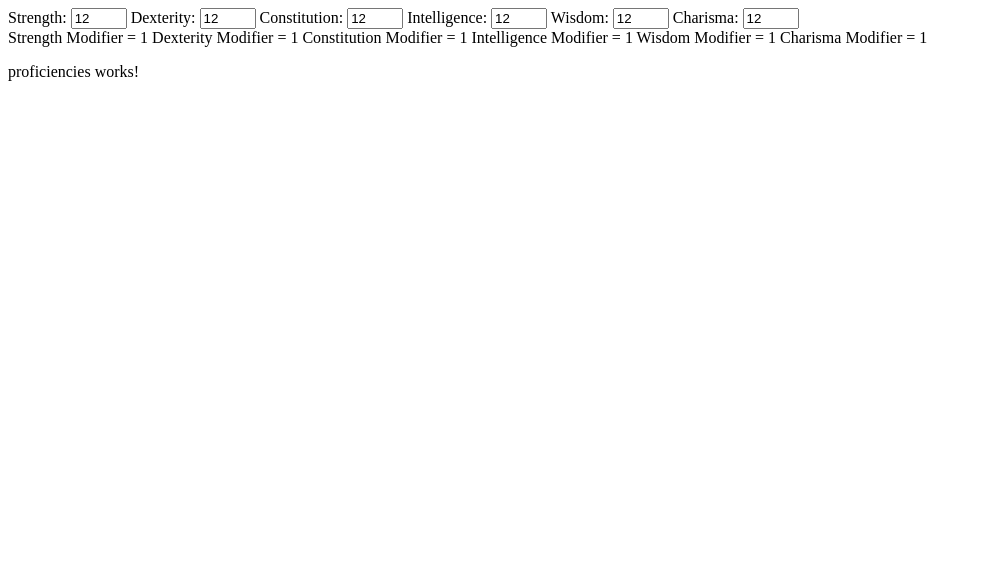
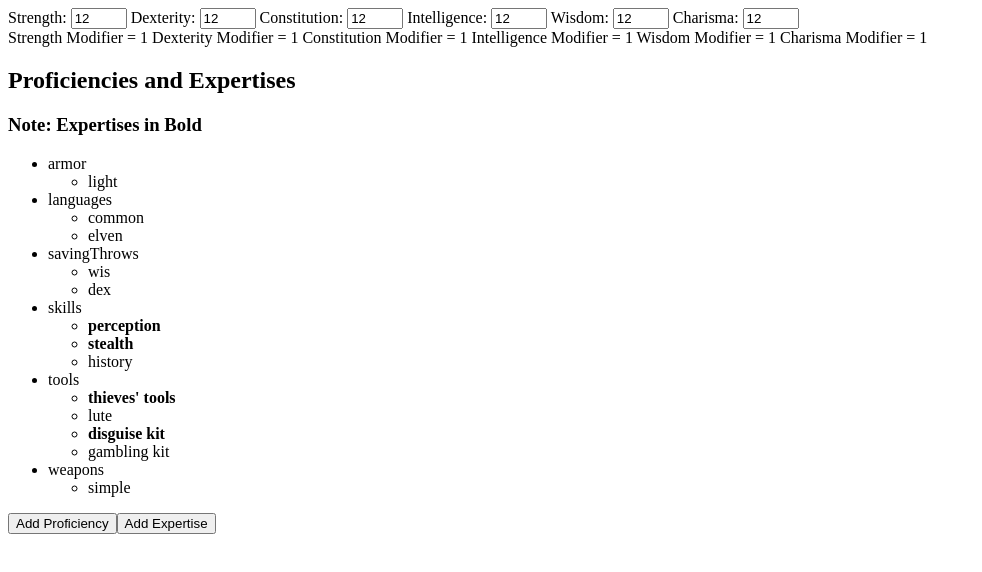
Before and after one commit to cjb3768/TryingAngular, an Angular app in the folder char-sheet-gen/: page / in a window 1280 px wide. Shown: the top 572 px of the page, without its empty margins (0-982 px from the left). Built offline with nearby package versions, Linux system fonts and the light colour scheme.

Commit message:
Listing Proficiencies and Expertises in Proficiency Component, bug fixes

```diff
--- a/char-sheet-gen/src/app/proficiencies.service.ts
+++ b/char-sheet-gen/src/app/proficiencies.service.ts
@@ -8,26 +8,29 @@ import { ProficiencyList, ExpertiseList } from "./proficiency-list";
 export class ProficienciesService {
 
   proficiencies: ProficiencyList = {
-    savingThrows: ['wis'],
-    skills: ['perception'],
+    savingThrows: ['wis','dex'],
+    skills: ['perception','stealth','history'],
     weapons: ['simple'],
     armor: ['light'],
-    tools: ['thieve\'s tools','lute'],
+    tools: ['thieves\' tools','lute','disguise kit','gambling kit'],
     languages: ['common','elven']
   };
 
-  expertises: ExpertiseList;
+  expertises: ExpertiseList = {
+    skills: ['stealth','perception'],
+    tools: ['thieves\' tools','disguise kit']
+  };
 
   baseProficiency = 2;
 
   constructor() { }
 
   hasProficiency(proficiencyType: string, proficiencyName: string): boolean{
-    return (this.proficiencies.hasOwnProperty(proficiencyType) && this.proficiencies[proficiencyType].indexOf(proficiencyName));
+    return (this.proficiencies.hasOwnProperty(proficiencyType) && this.proficiencies[proficiencyType].includes(proficiencyName));
   }
 
   hasExpertise(expertiseType: string, expertiseName: string): boolean{
-    return (this.expertises.hasOwnProperty(expertiseType) && this.expertises[expertiseType].indexOf(expertiseName));
+    return (this.expertises.hasOwnProperty(expertiseType) && this.expertises[expertiseType].includes(expertiseName));
   }
 
   addProficiency(proficiencyType: string, proficiencyName: string){
--- a/char-sheet-gen/src/app/proficiencies/proficiencies.component.html
+++ b/char-sheet-gen/src/app/proficiencies/proficiencies.component.html
@@ -1,3 +1,22 @@
-<p>
-  proficiencies works!
-</p>
+<h2>Proficiencies and Expertises</h2>
+<h3>Note: Expertises in Bold</h3>
+
+<ul>
+  <li *ngFor="let profType of proficienciesService.proficiencies | keyvalue">
+    {{profType.key}}
+    <ul>
+      <li *ngFor="let prof of profType.value">
+        <div *ngIf="proficienciesService.hasExpertise(profType.key,prof); then thenBlock else elseBlock"></div>
+        <ng-template #thenBlock>
+          <b>{{prof}}</b>
+        </ng-template>
+        <ng-template #elseBlock>
+          {{prof}}
+        </ng-template>
+      </li>
+    </ul>
+  </li>
+</ul>
+
+<button>Add Proficiency</button>
+<button>Add Expertise</button>
```
